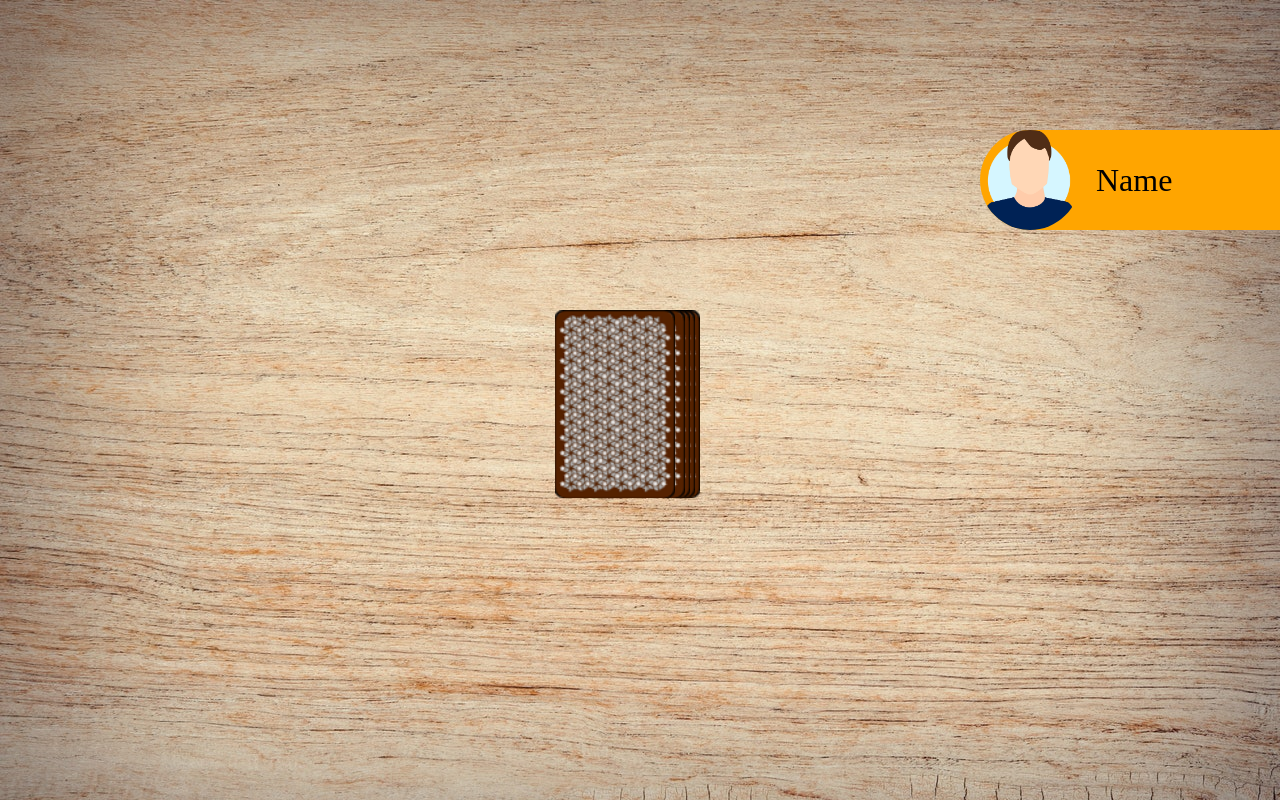
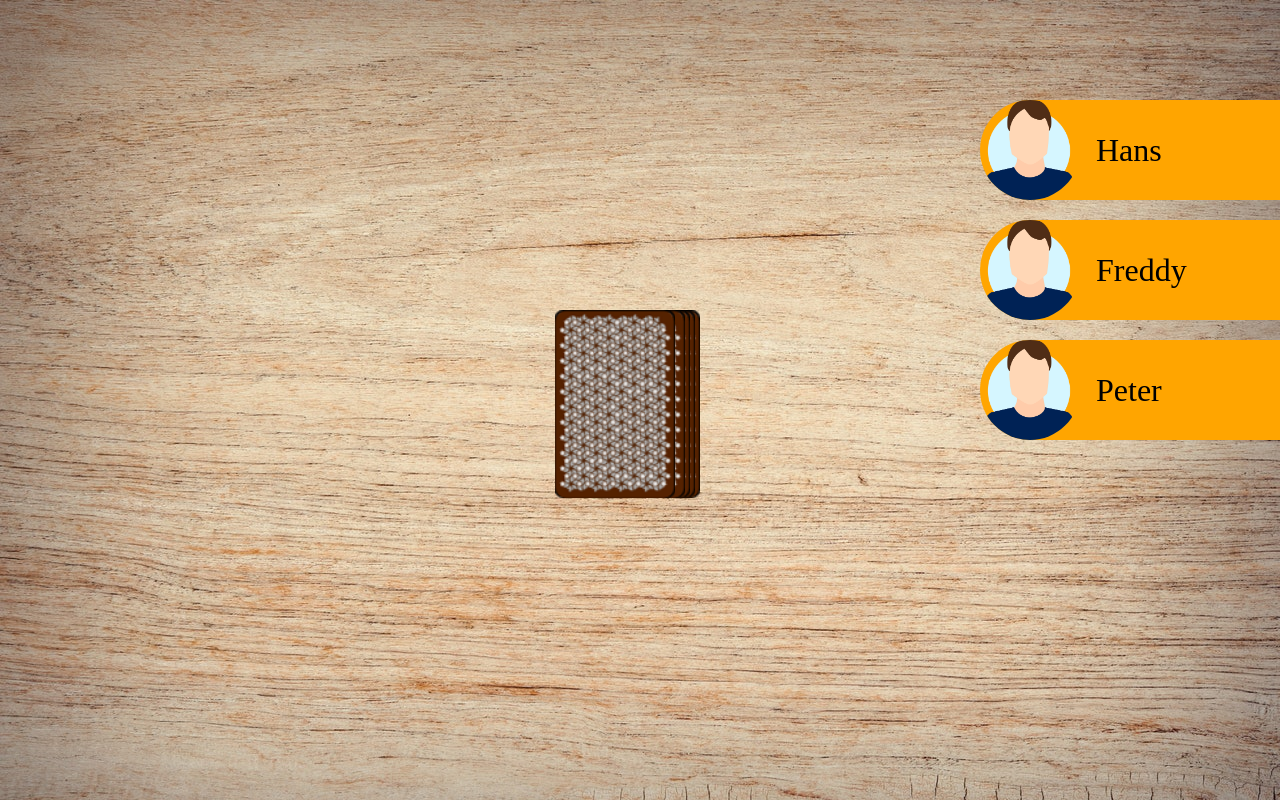
Before and after one commit to Creative-Web-Dev2023/Ringoffire, an Angular app: page /game in a window 1280 px wide. Built offline with nearby package versions, Linux system fonts and the light colour scheme.

Commit message:
Show all players

```diff
--- a/src/app/game/game.component.html
+++ b/src/app/game/game.component.html
@@ -1,4 +1,7 @@
-<app-player style="top: 130px;"  class="player-position"></app-player>
+<app-player *ngFor="let player of game.players; let i = index;"
+    [ngStyle]="{'top.px': 100 + (i * 120)}"
+    [name]="player"
+    class="player-position"></app-player>
 
 <div class="field">
     <div class="card-stack">
--- a/src/app/player/player.component.html
+++ b/src/app/player/player.component.html
@@ -1,4 +1,4 @@
 <div class="player">
        <img src="assets/img/profile/1.webp" alt="Profile picture">
-       <span>Name</span>
+       <span>{{name}}</span>
 </div>
--- a/src/models/game.ts
+++ b/src/models/game.ts
@@ -1,5 +1,5 @@
 export class Game {
- public players: string[] = [];
+ public players: string[] = ['Hans', 'Freddy', 'Peter']; // Array of player names
  public stack: string[] = [];
  public playedCards: string[] = [];
  public currentPlayer: number = 0;
```
Also changed, not shown: src/app/player/player.component.ts (+5 -3 lines).
